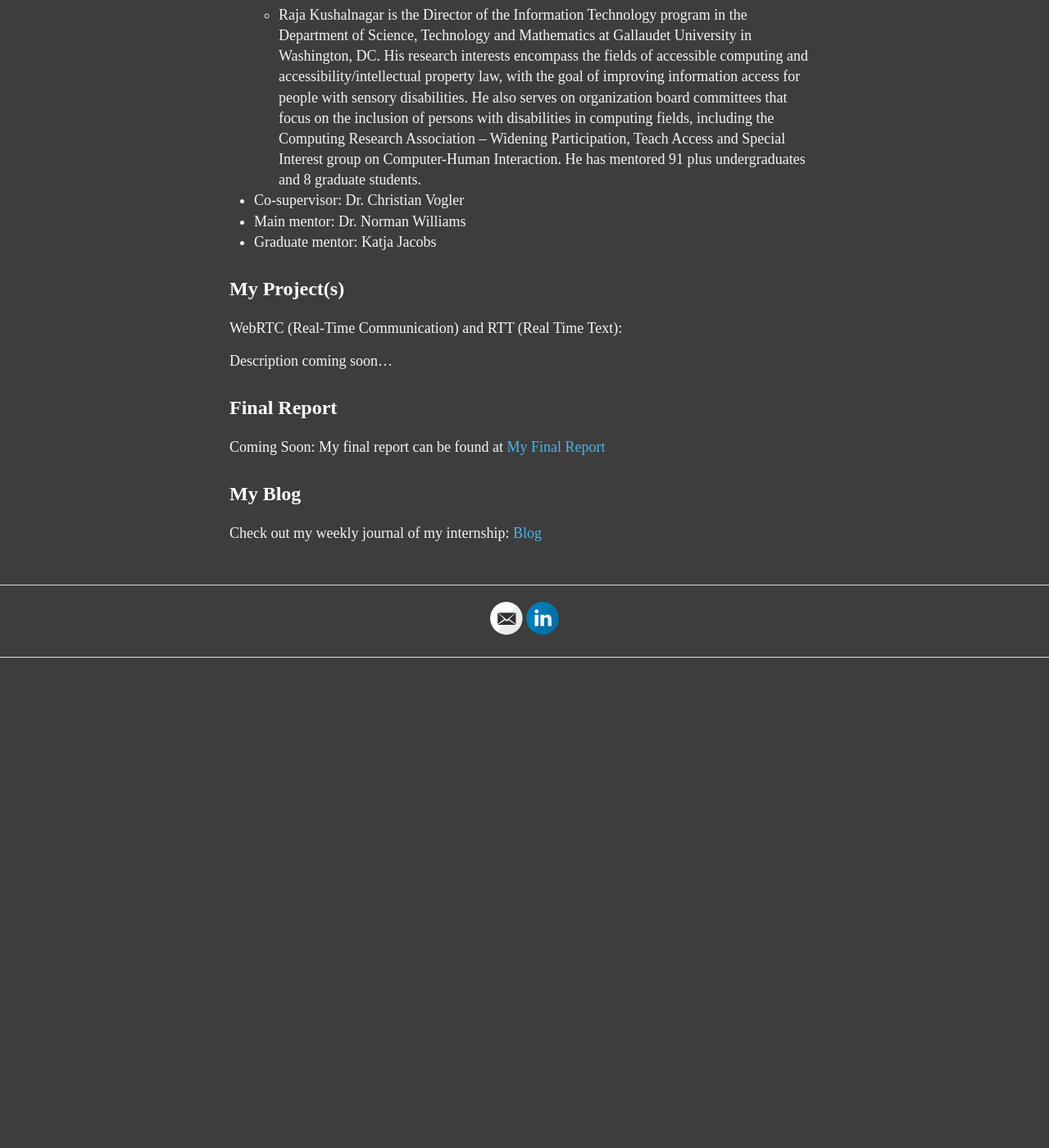
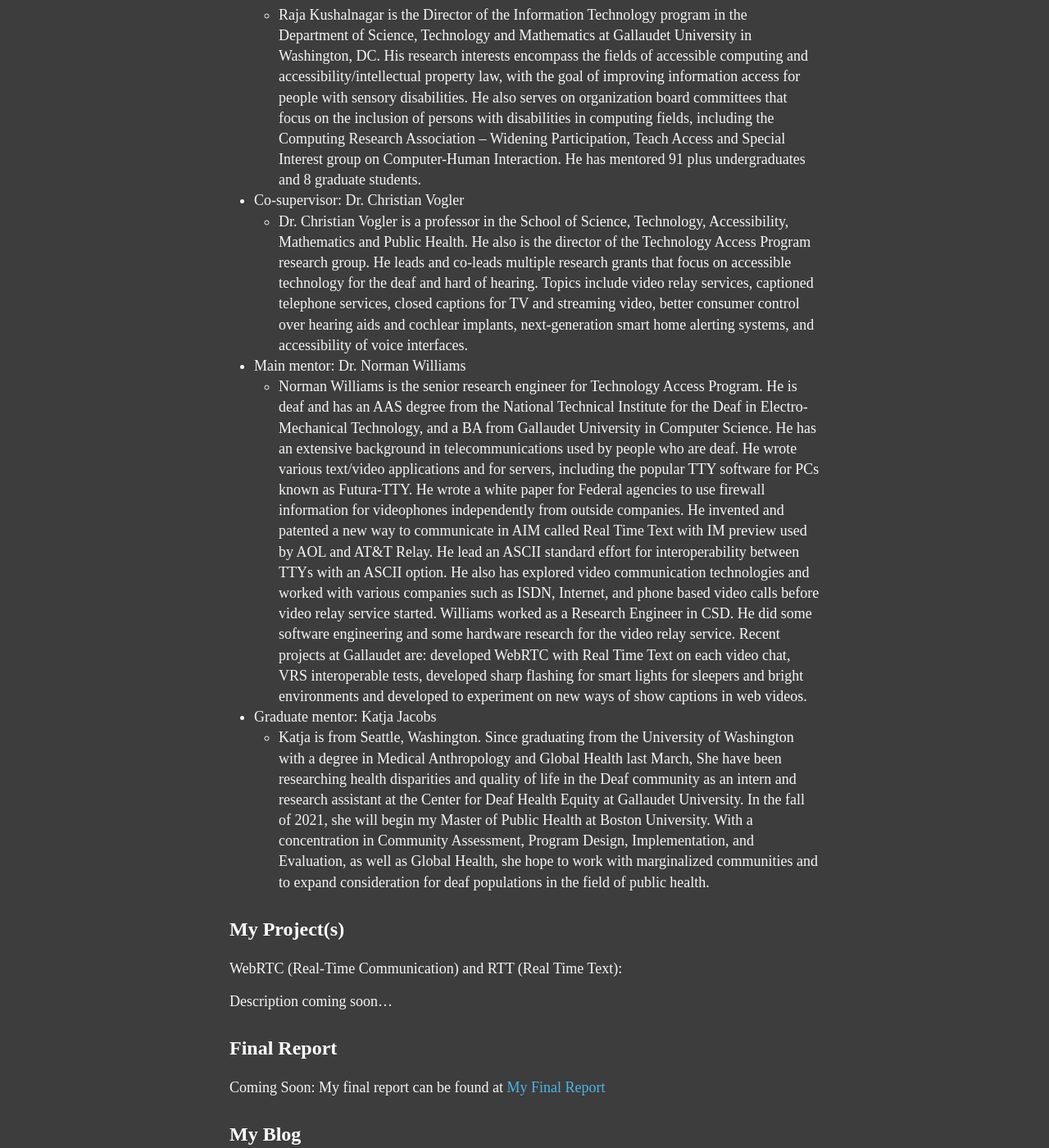
Before and after one commit to moohy2005/moohy2005.github.io, a Jekyll site: the page built from index.md, in a window 1280 px wide and 1400 px high, scrolled down 863 px. Shown: the whole window at 82% size. Built offline with Jekyll 4.4.1, drawn with Linux system fonts in a browser that asks for light colours; before the commit the page ends 1665 px from its top, so only the background shows below that.

Commit message:
update mentors bio

```diff
--- a/index.md
+++ b/index.md
@@ -27,9 +27,17 @@ title: Summer 2021 DREU Project Site
 
     - Raja Kushalnagar is the Director of the Information Technology program in the Department of Science, Technology and Mathematics at Gallaudet University in Washington, DC. His research interests encompass the fields of accessible computing and accessibility/intellectual property law, with the goal of improving information access for people with sensory disabilities. He also serves on organization board committees that focus on the inclusion of persons with disabilities in computing fields,  including the Computing Research Association – Widening Participation, Teach Access and Special Interest group on Computer-Human Interaction. He has mentored 91 plus undergraduates and 8 graduate students.
 
+
 - Co-supervisor: Dr. Christian Vogler
+    - Dr. Christian Vogler is a professor in the School of Science, Technology, Accessibility, Mathematics and Public Health. He also is the director of the Technology Access Program research group. He leads and co-leads multiple research grants that focus on accessible technology for the deaf and hard of hearing. Topics include video relay services, captioned telephone services, closed captions for TV and streaming video, better consumer control over hearing aids and cochlear implants, next-generation smart home alerting systems, and accessibility of voice interfaces.
+
+
 - Main mentor: Dr. Norman Williams
+    - Norman Williams is the senior research engineer for Technology Access Program. He is deaf and has an AAS degree from the National Technical Institute for the Deaf in Electro-Mechanical Technology, and a BA from Gallaudet University in Computer Science. He has an extensive background in telecommunications used by people who are deaf. He wrote various text/video applications and for servers, including the popular TTY software for PCs known as Futura-TTY. He wrote a white paper for Federal agencies to use firewall information for videophones independently from outside companies. He invented and patented a new way to communicate in AIM called Real Time Text with IM preview used by AOL and AT&T Relay. He lead an ASCII standard effort for interoperability between TTYs with an ASCII option. He also has explored video communication technologies and worked with various companies such as ISDN, Internet, and phone based video calls before video relay service started. Williams worked as a Research Engineer in CSD. He did some software engineering and some hardware research for the video relay service. Recent projects at Gallaudet are: developed WebRTC with Real Time Text on each video chat, VRS interoperable tests, developed sharp flashing for smart lights for sleepers and bright environments and developed to experiment on new ways of show captions in web videos.
+
+
 - Graduate mentor: Katja Jacobs
+    - Katja is from Seattle, Washington. Since graduating from the University of Washington with a degree in Medical Anthropology and Global Health last March, She have been researching health disparities and quality of life in the Deaf community as an intern and research assistant at the Center for Deaf Health Equity at Gallaudet University. In the fall of 2021, she will begin my Master of Public Health at Boston University. With a concentration in Community Assessment, Program Design, Implementation, and Evaluation, as well as Global Health, she hope to work with marginalized communities and to expand consideration for deaf populations in the field of public health.
 
 ## My Project(s)
 
```
